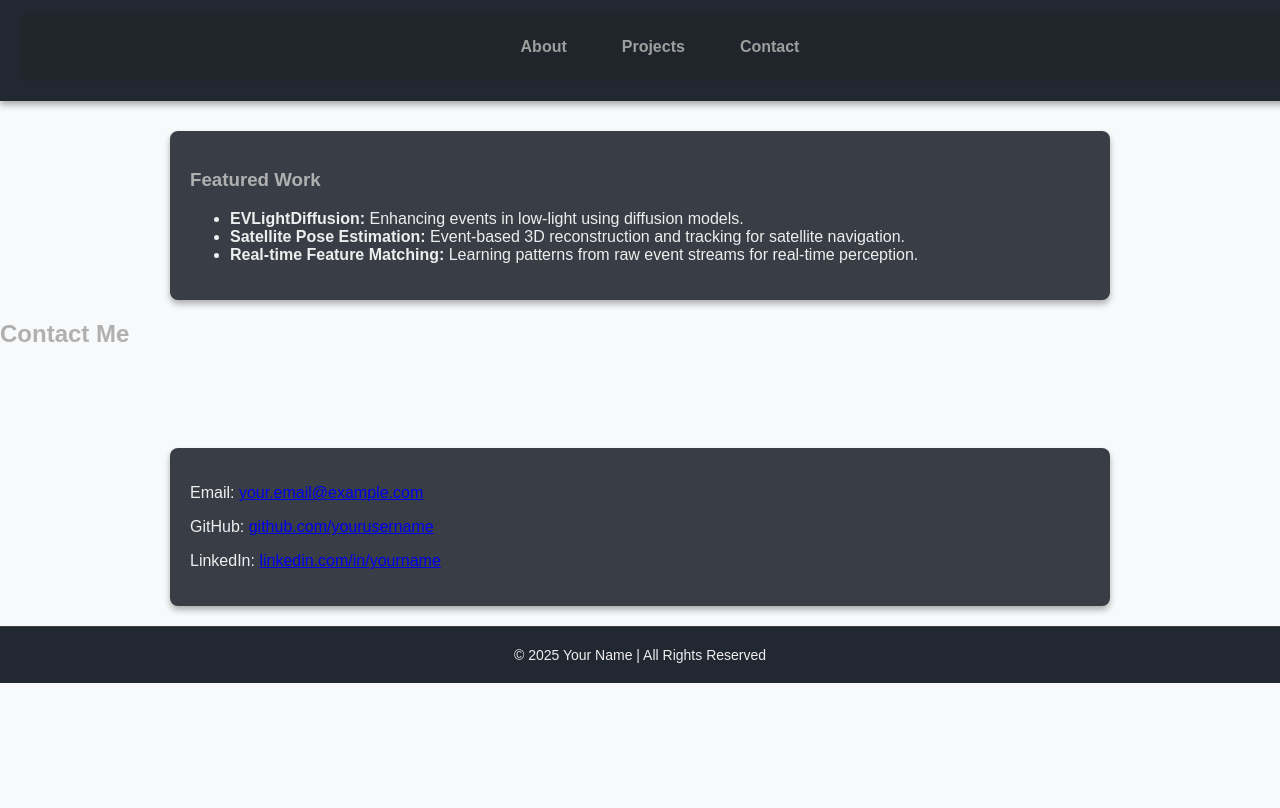
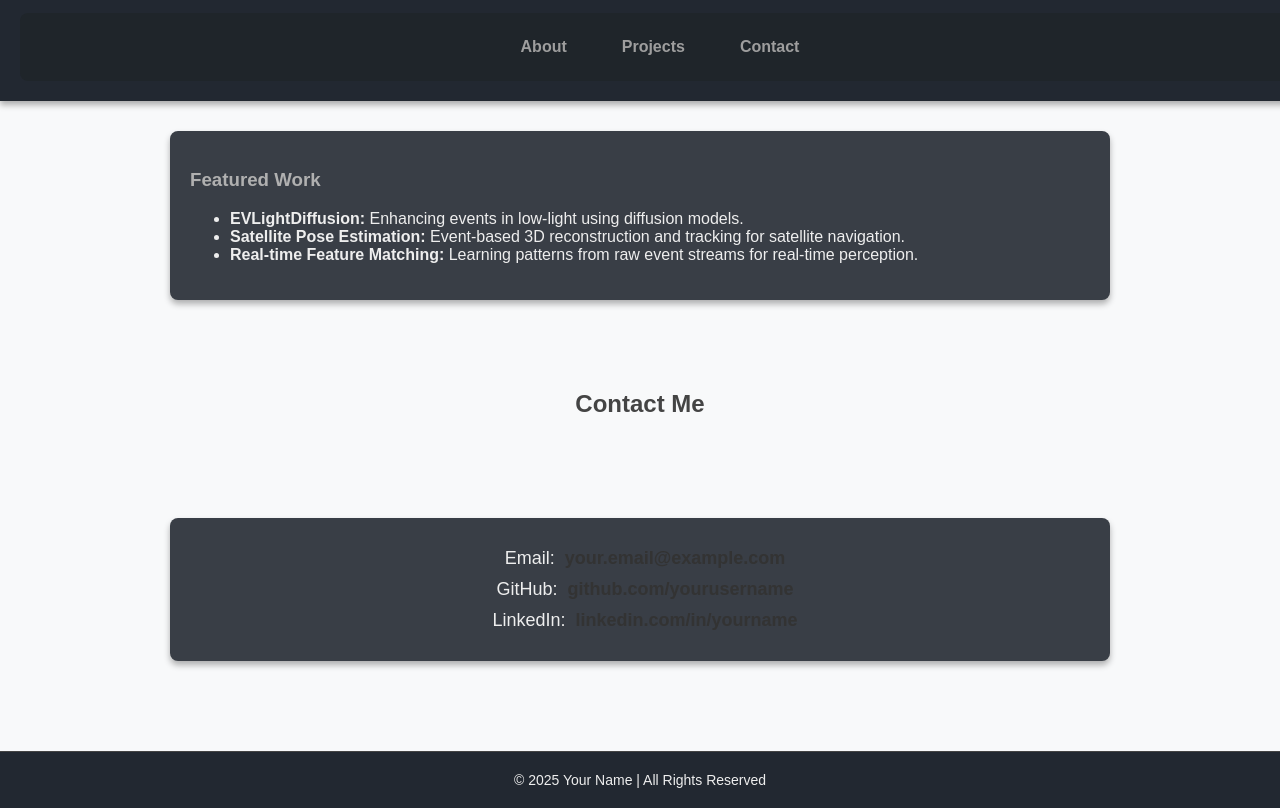
Before and after one commit to Shahid1Malik/Shahid1Malik.github.io, a plain HTML site: page index.html in a window 1280 px wide. Shown: the part 121-929 px from the top of the page. Before the commit the page ends 804 px from the top, so only its background shows below. Drawn offline with Linux system fonts and the light colour scheme.

Commit message:
Update style.css

```diff
--- a/style.css
+++ b/style.css
@@ -79,6 +79,48 @@ footer {
     border-top: 1px solid #444;
     font-size: 14px;
 }
+/* Contact Section */
+#contact {
+    text-align: center;
+    padding: 50px 20px;
+    background-color: #f8f9fa;
+    color: #333;
+}
+
+#contact h2 {
+    color: #444;
+    margin-bottom: 20px;
+}
+
+#contact .container p {
+    font-size: 18px;
+    margin: 10px 0;
+    display: flex;
+    align-items: center;
+    justify-content: center;
+    gap: 10px;
+}
+
+#contact a {
+    color: #333;
+    font-weight: bold;
+    text-decoration: none;
+    transition: color 0.3s;
+}
+
+#contact a:hover {
+    color: #4a90e2;
+}
+
+#contact i {
+    font-size: 24px;
+    color: #444;
+    transition: color 0.3s;
+}
+
+#contact i:hover {
+    color: #4a90e2;
+}
 
 /* Back to Top Button */
 #back-to-top {
```
